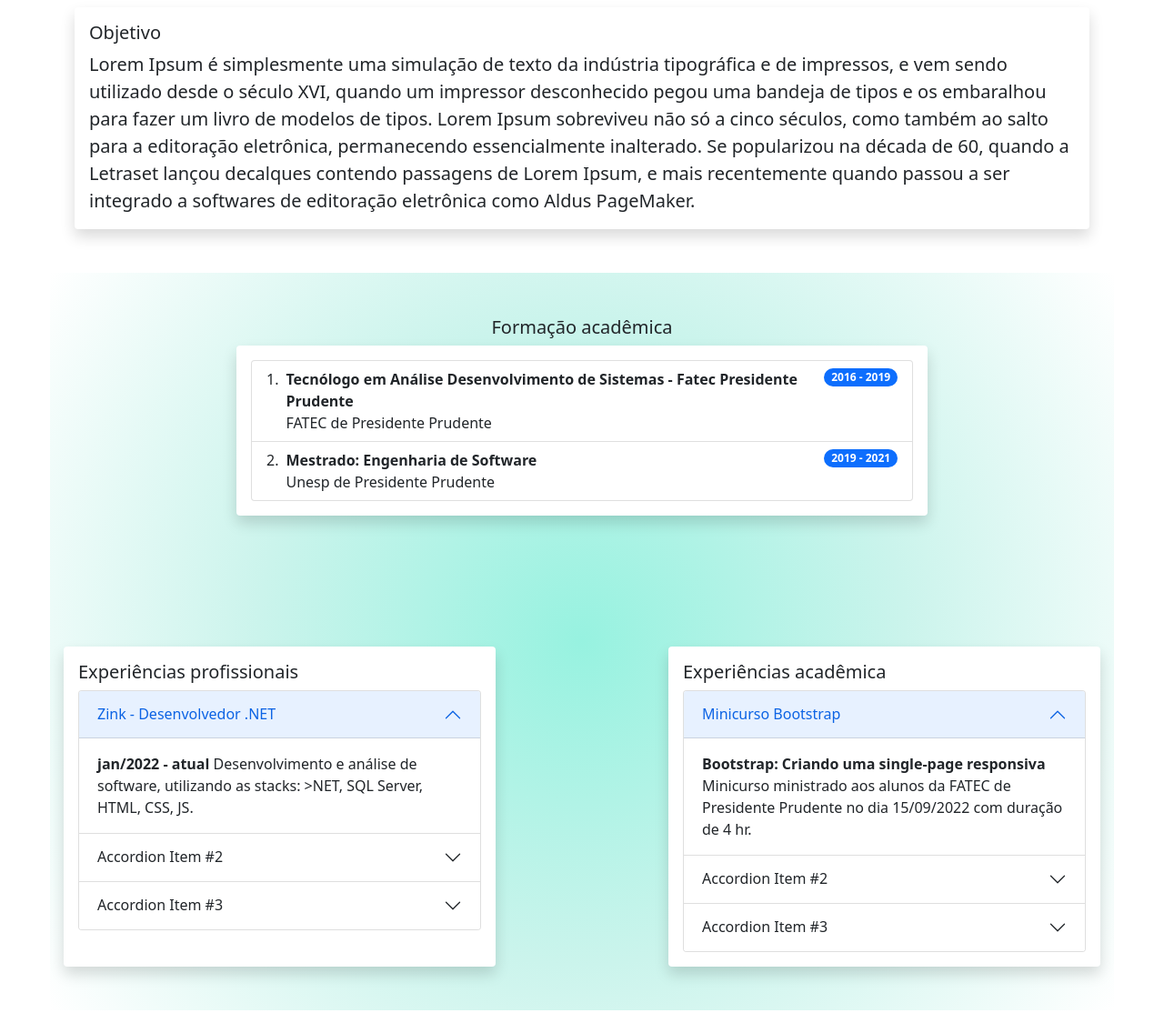
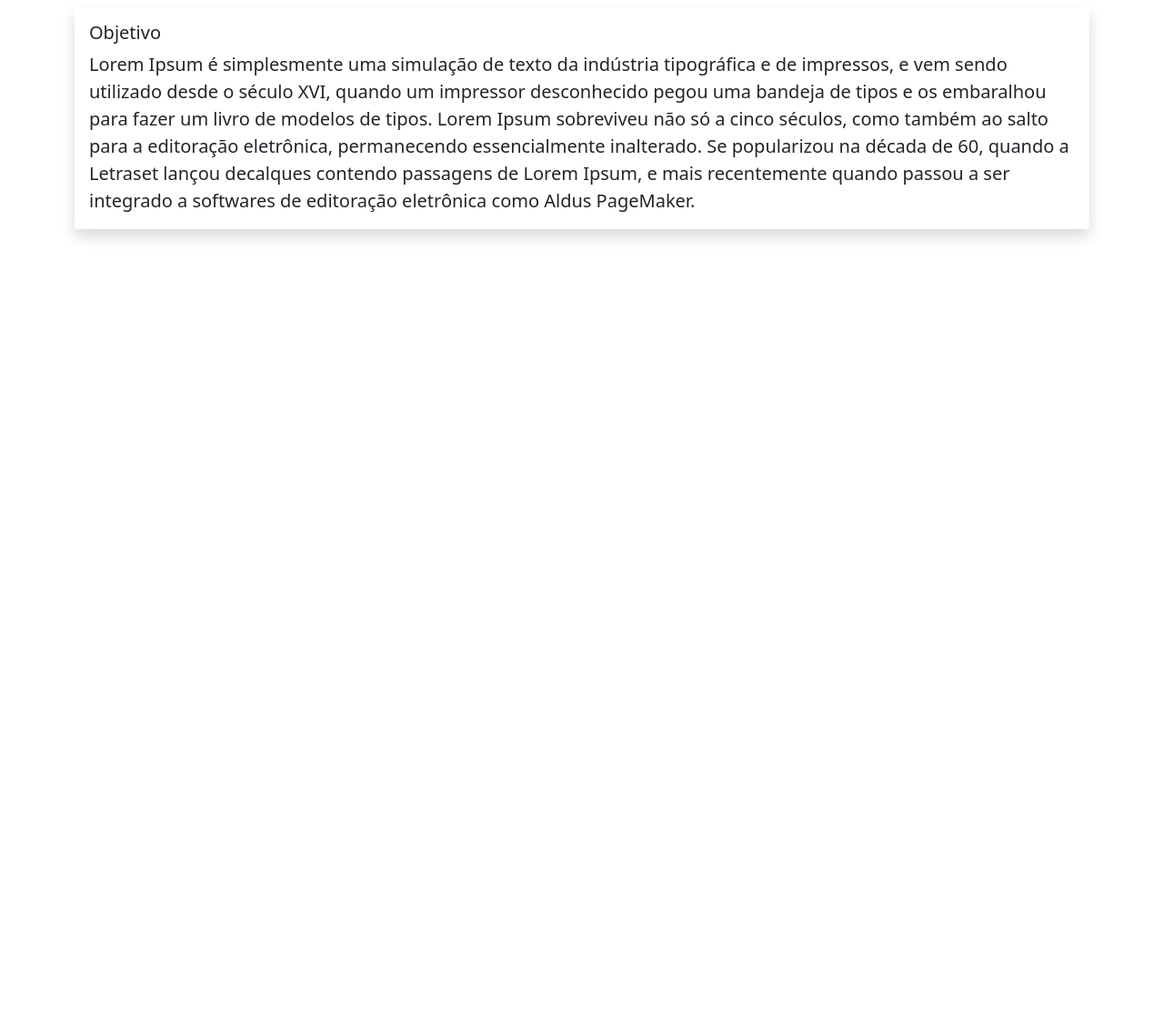
Before and after one commit to diegomeidas/diegomeidas.github.io, a plain HTML site: page index.html in a window 1280 px wide. Shown: the part 538-1652 px from the top of the page at 91% size. After the commit the page ends 838 px from the top, so only its background shows below. Drawn offline with nearby package versions, Linux system fonts and the light colour scheme.

Commit message:
ocultando trabalho

```diff
--- a/index.html
+++ b/index.html
@@ -55,7 +55,7 @@
 		</div>
 
 		<!-- Formação acadêmica -->
-		<div class="my-5" style="margin: 55px; background-image: radial-gradient(circle, #97f2e0, #cbf4ec, #ffffff);">
+		<!--<div class="my-5" style="margin: 55px; background-image: radial-gradient(circle, #97f2e0, #cbf4ec, #ffffff);">
 			<div class="container py-5" id="formacao">
 				<h5 class="card-title text-center">Formação acadêmica</h5>
 				<div class="row">
@@ -82,7 +82,7 @@
 			</div>
 		</div>
 
-		<!-- Experiências profissionais-->
+
 		<div class="container my-5">
 			<div class="row">
 				<div class="col-5 shadow p-3 mb-5 bg-body rounded">
@@ -173,7 +173,7 @@
 		</div>
 
 
-		<!--Portifólio-->
+
 		<div class="text-center py-5">
 			<h2>Portifólio</h2>
 			<p class="lead">Abaixo apresento alguns dos meus melhores trabalhos</p>
@@ -211,7 +211,7 @@
 		<br>
 		<br>
 
-        <!-- Footer-->
+
         <footer class="py-5 bg-dark">
 
 			<div class="row">
@@ -242,7 +242,7 @@
 				</div>
 
 				<div class="col-3">
-					<!-- <form action="https://formsubmit.co/diegomeidas@hotmail.com" method="post"> -->
+					 <form action="https://formsubmit.co/diegomeidas@hotmail.com" method="post">
 						<div class="mb-3">
 							<label class="form-label text-white">Nome</label>
 							<input type="text" class="form-control" id="nome" required>
@@ -252,11 +252,11 @@
 							<textarea class="form-control" id="mensagem" rows="3" required></textarea>
 						</div>
 						<button type="button" id="submit" class="btn btn-light">Enviar</button>
-					<!-- </form> -->
+					 </form>
 				</div>
 				<div class="col-3"></div>
 			</div>
-        </footer>
+        </footer>-->
 
 
 
```
